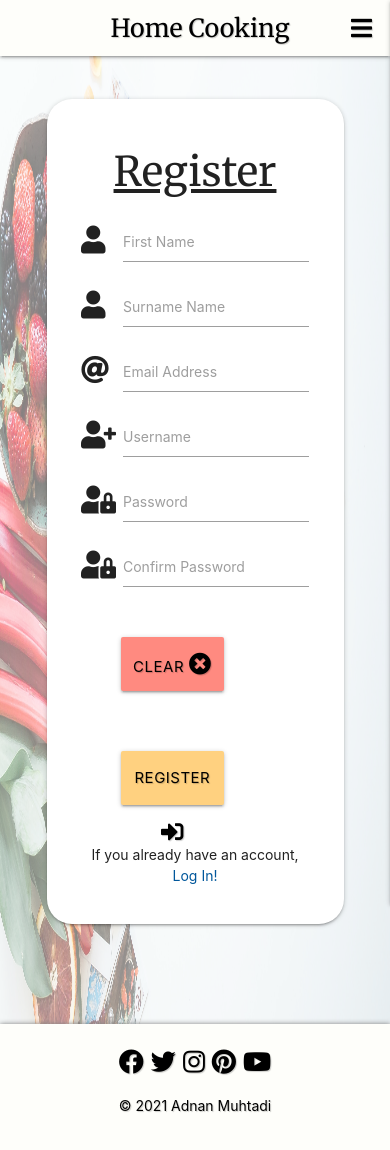
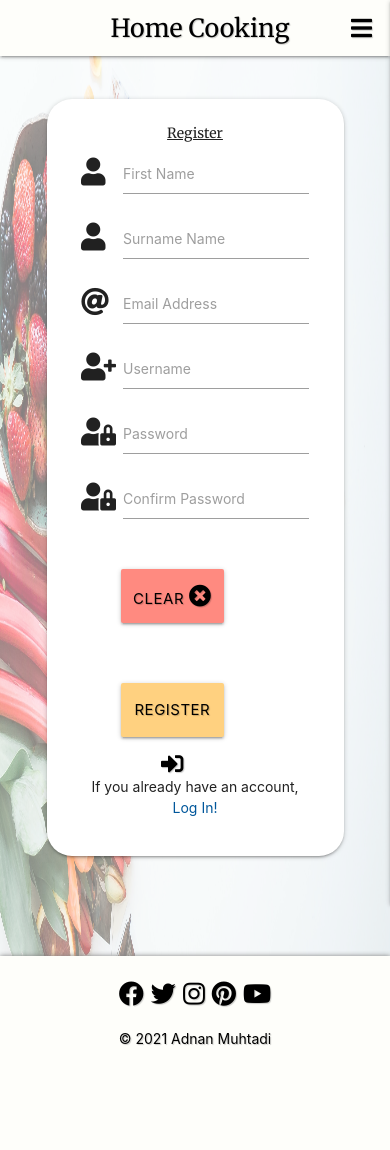
Before and after one commit to adnanmuhtadi/milestone-project-3, a Flask app: page /registration in a window 390 px wide. After the commit the page ends 1045 px from the top, so only its background shows below. Run offline with Flask 2, Linux system fonts and the light colour scheme; some libraries are stand-ins or nearby versions.

Commit message:
Mod - amended the pages to align the responsiveness
Amended home.html, login.html, registration.html to work with responsiveness

```diff
--- a/templates/home.html
+++ b/templates/home.html
@@ -38,7 +38,7 @@
                 </div>
             </div>
             <div class="row">
-                    <div class="col s12 offset-s2 m6 offset-m4">
+                    <div class="col s9 offset-s3 xs12  m6 offset-m4">
                         <a href="{{ url_for('get_recipes') }}" class="grey lighten-1 btn black-text">
                             <i class="fas fa-backspace"></i> Reset</a>
                         <button type="submit" class="orange accent-1 btn black-text">
--- a/templates/login.html
+++ b/templates/login.html
@@ -7,7 +7,7 @@
     {% block content %}
     <!-- Beginning of the login form-->
     <div class="row login-form">
-        <form class="col s12 m5 offset-m7" method="POST" action="{{ url_for('login') }}">
+        <form class="col s12 m7 offset-m5 l6 offset-l6 " method="POST" action="{{ url_for('login') }}">
             <div class="card-panel inside-form">
                 <h3 class="center-header">Log In</h3>
 
--- a/templates/registration.html
+++ b/templates/registration.html
@@ -7,9 +7,9 @@
     {% block content %}
     <!-- Beginning of the registration form-->
     <div class="row registration-form">
-        <form class="col s12 m6 offset-m6" method="POST" action="{{ url_for('registration') }}">
+        <form class="col s12 m7 offset-m5 l7 offset-l5" method="POST" action="{{ url_for('registration') }}">
             <div class="card-panel inside-form">
-                <h3 class="center-header">Register</h3>
+                <div class="center-header">Register</div>
 
                 <section>
                     <!--Flash message within under the title to inform the user what is the issue -->
@@ -78,10 +78,10 @@
                 <!-- register button placeholder-->
                 <div class="row button-set">
                     <!-- if the user already has an account can alternatively log in -->
-                    <button type="reset" class="col s5 btn-large red accent-1 black-text text-shadow enter">
+                    <button type="reset" class="col s5 m5 btn-large red accent-1 black-text text-shadow enter">
                         Clear <i class="fas fa-times-circle"></i>
                     </button>
-                    <button type="submit" class="col s5 btn-large orange accent-1 black-text text-shadow enter">
+                    <button type="submit" class="col s5 m5 btn-large orange accent-1 black-text text-shadow enter reg">
                         Register <i class="fas fa-sign-in-alt"></i>
                     </button>
                     <div class="acounts">
```
